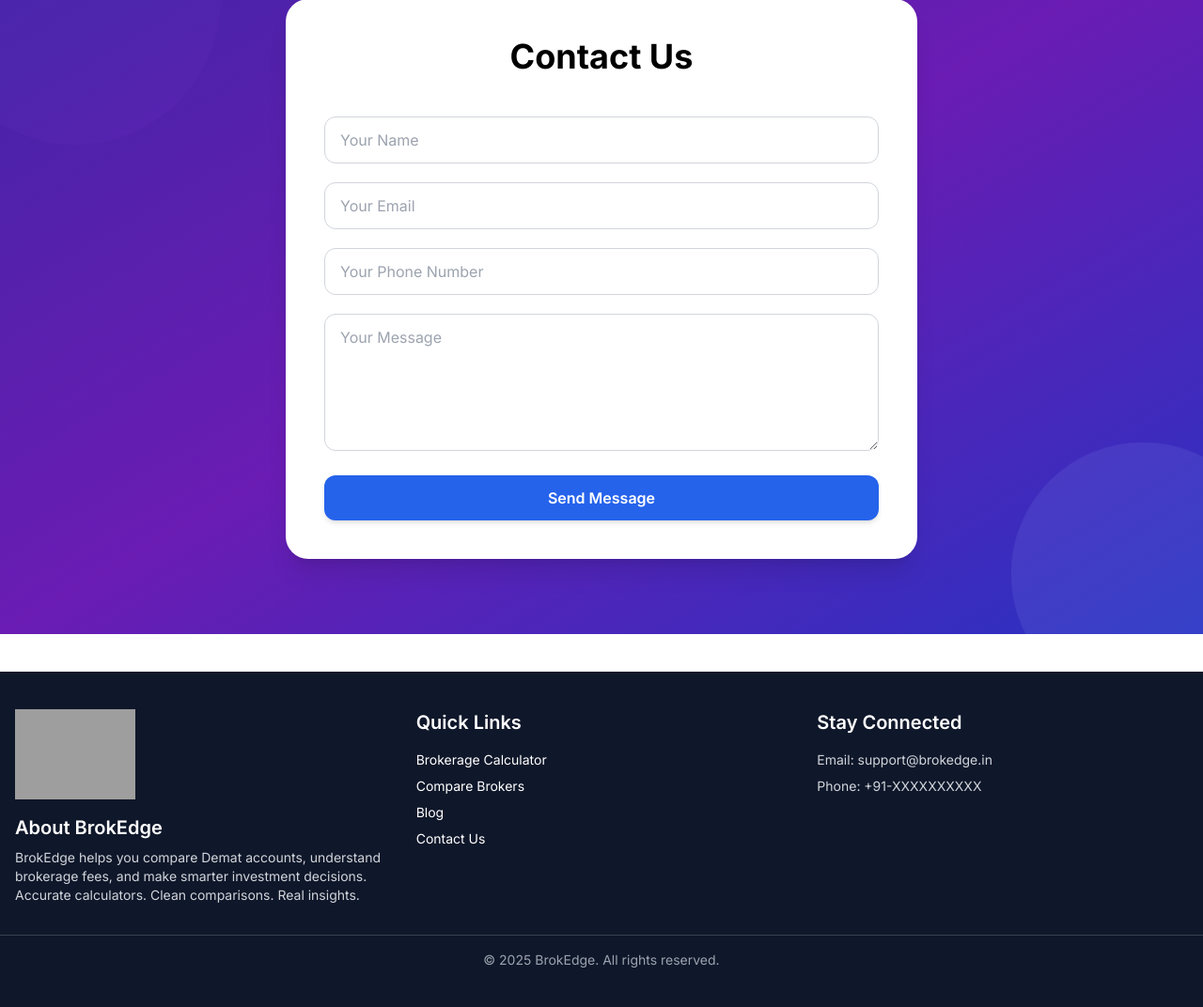
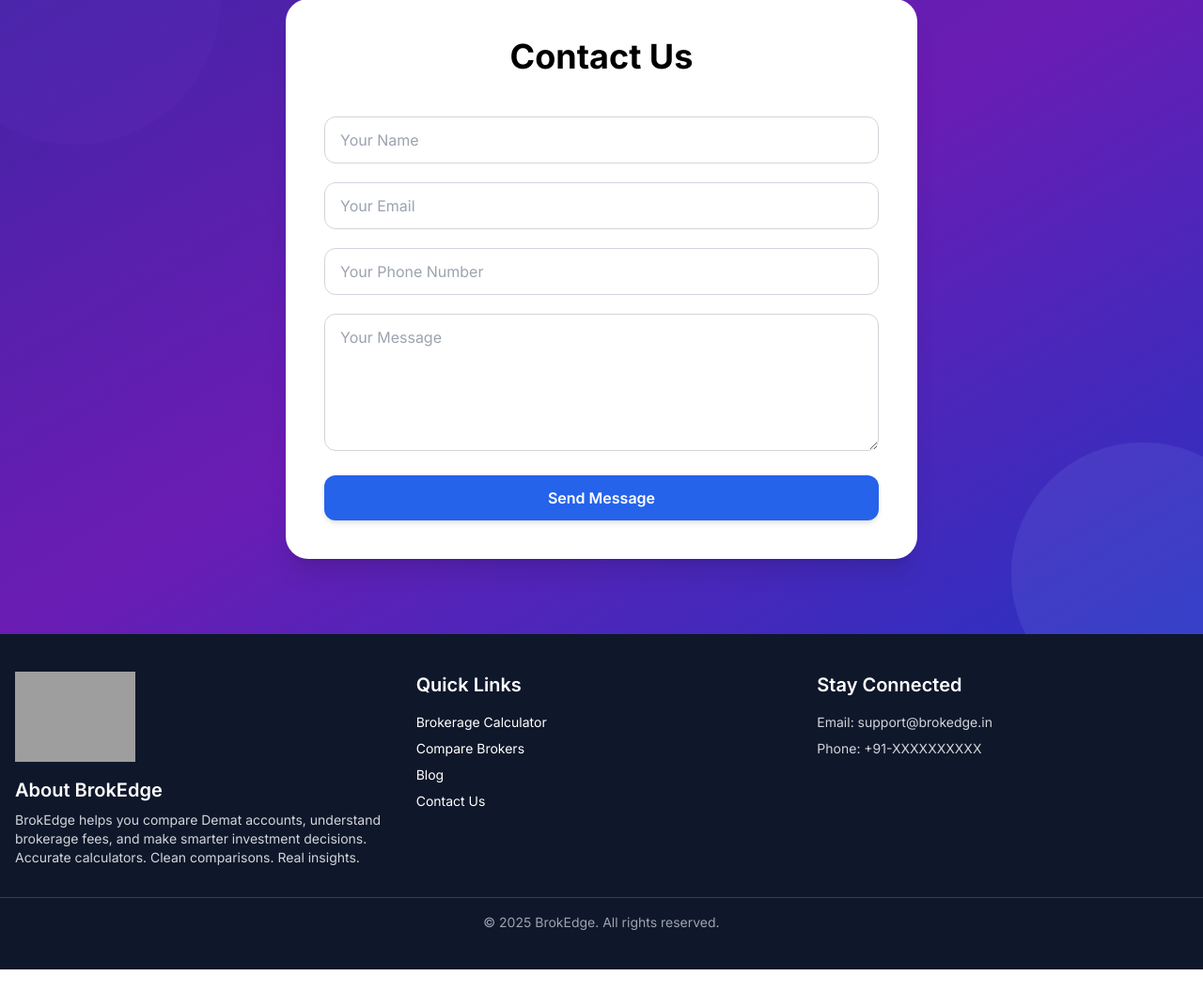
Before and after one commit to Ranveer45521/brokedge, a Django app: page / in a window 1280 px wide. Shown: the part 3155-4227 px from the top of the page at 94% size. After the commit the page ends 4187 px from the top, so only its background shows below. Run offline with Django 5.2, Linux system fonts and the light colour scheme; data comes from the database, SQL or seed files in the repository; some libraries are stand-ins or nearby versions; grey boxes are pictures that could not be loaded.

Commit message:
Fix white gap before footer and update UI continuity

```diff
--- a/blog/templates/includes/footer.html
+++ b/blog/templates/includes/footer.html
@@ -2,7 +2,7 @@
 <script src="https://unpkg.com/lucide@latest"></script>
 
 <!-- Footer Section -->
-<footer class="bg-[#0F172A] text-white py-10 mt-10">
+<footer class="bg-[#0F172A] text-white py-10">
   <div class="max-w-7xl mx-auto px-4 grid grid-cols-1 md:grid-cols-3 gap-8">
 
     <!-- About -->
```
